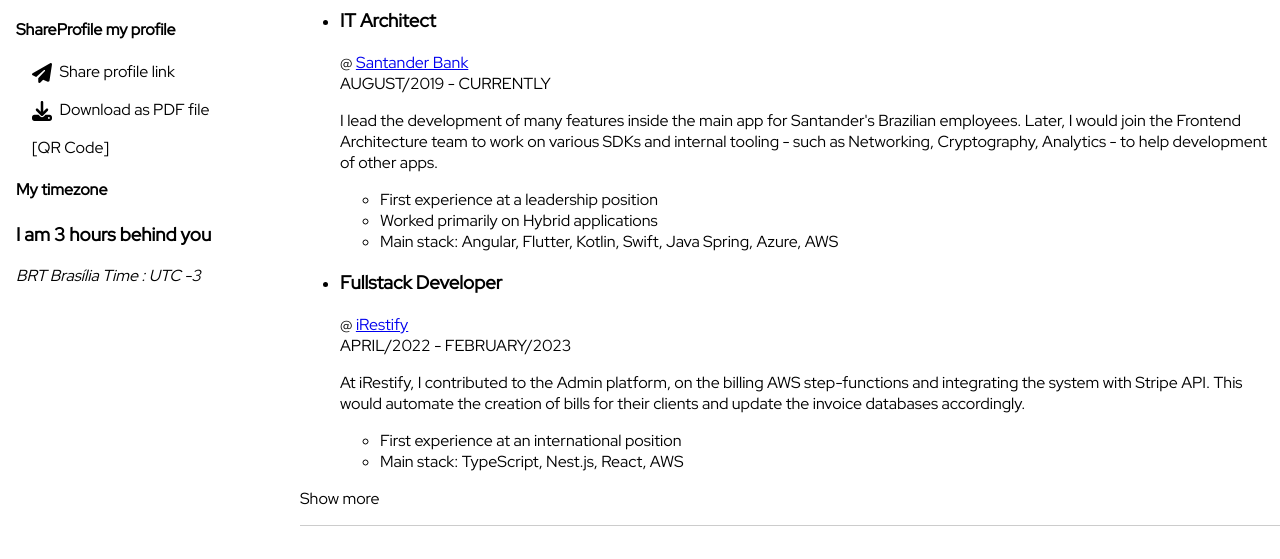
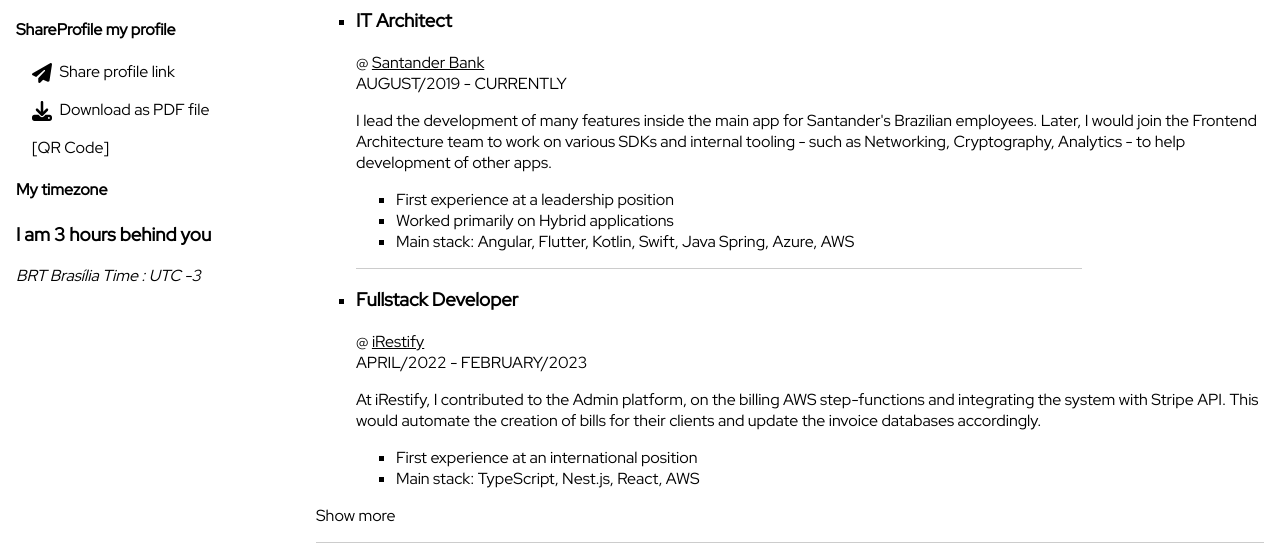
Before and after one commit to AlvBarros/alvbarros.github.io, a Gatsby site: page / in a window 1280 px wide. Shown: the part 241-800 px from the top of the page. Built offline with nearby package versions, Linux system fonts and the light colour scheme; Gatsby itself is replaced by a stand-in of ours.

Commit message:
fix: divider on every li

```diff
--- a/src/styles/global.scss
+++ b/src/styles/global.scss
@@ -242,6 +242,28 @@
   }
 }
 
+section.Experience {
+  padding: 0 16px;
+  ul {
+    li {
+      list-style: square;
+      a {
+        color: black;
+      }
+    }
+  }
+
+  & > ul > li:not(:last-child)::after {
+    display: block;
+    width: 80%;
+    height: 1px;
+    margin-top: 1em;
+    margin-bottom: 1em;
+    background-color: #ccc;
+    content: "";
+  }
+}
+
 span.divider {
   display: block;
   width: 100%;
```
